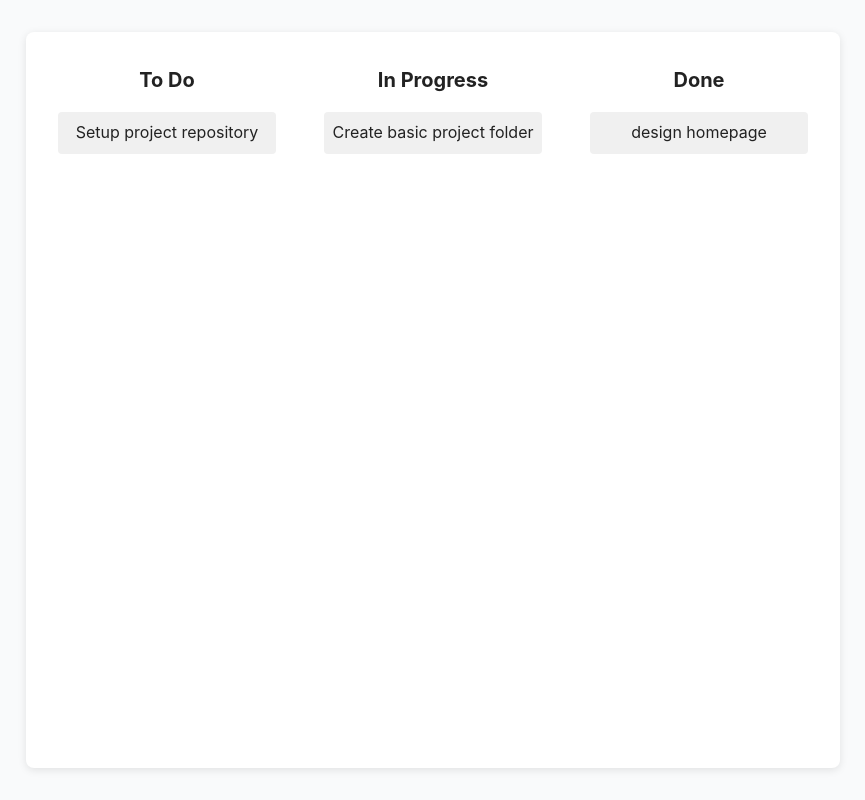
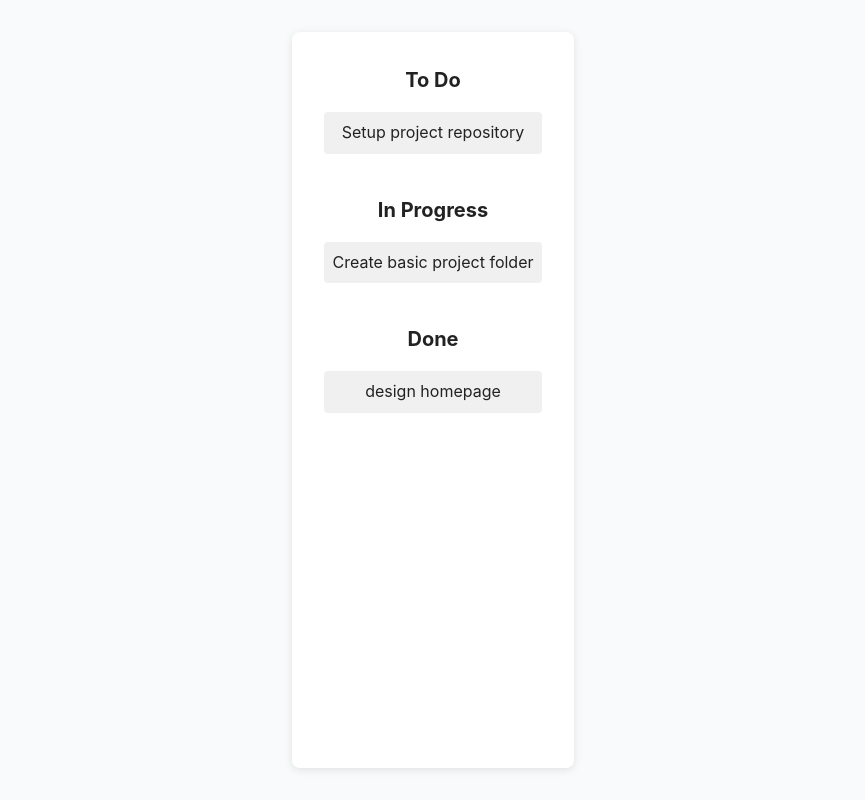
Before and after one commit to lu-alvz-dev/management-app, a React (Vite) app: page / in a window 1280 px wide. Shown: the whole page, without its empty margins (207-1072 px from the left). Built offline with nearby package versions, Linux system fonts and the light colour scheme.

Commit message:
implement drag-and-drop functionality with @dnd-kit

```diff
--- a/src/App.jsx
+++ b/src/App.jsx
@@ -1,34 +1,117 @@
+import { useState } from "react";
 import Column from "./components/Column/Column";
+import AddTask from "./components/AddTask/AddTask";
 import { tasks as initialTasks } from "./data";
 import styles from "./App.module.css";
-import AddTask from "./components/AddTask/AddTask";
-import { useState } from "react";
-//import { DndContext } from "@dnd-kit/core"; to activate drag-and-drop behavior.
+
 import { DndContext, closestCenter } from "@dnd-kit/core";
-import { arrayMove } from "@dnd-kit/sortable";
+import {
+  arrayMove,
+  SortableContext,
+  verticalListSortingStrategy,
+} from "@dnd-kit/sortable";
+import { SortableTask } from "./components/TaskCard/SortableTask";
+
 export default function App() {
   const [tasks, setTasks] = useState(initialTasks);
+
+  // Add task to a column
   const addTask = (column, task) => {
     setTasks((prev) => ({ ...prev, [column]: [...prev[column], task] }));
   };
 
+  // Handle drag end for moving tasks between columns
+  const handleDragEnd = (event) => {
+    const { active, over } = event;
+    if (!over || active.id === over.id) return;
+
+    let sourceColumn = "";
+    let targetColumn = "";
+    let draggedTask;
+
+    // Find source column and task
+    for (let col in tasks) {
+      const found = tasks[col].find((t) => t.id === active.id);
+      if (found) {
+        sourceColumn = col;
+        draggedTask = found;
+        break;
+      }
+    }
+
+    // Find target column
+    for (let col in tasks) {
+      const found = tasks[col].find((t) => t.id === over.id);
+      if (found) {
+        targetColumn = col;
+        break;
+      }
+    }
+
+    // If dropped in empty column, use active.id column
+    if (!targetColumn) {
+      targetColumn = sourceColumn;
+    }
+
+    if (!draggedTask) return;
+
+    // Remove task from source column
+    const newSourceTasks = tasks[sourceColumn].filter(
+      (t) => t.id !== draggedTask.id
+    );
+
+    // Insert task into target column
+    const newTargetTasks =
+      sourceColumn === targetColumn
+        ? arrayMove(
+            newSourceTasks,
+            tasks[sourceColumn].indexOf(draggedTask),
+            tasks[targetColumn].indexOf(
+              tasks[targetColumn].find((t) => t.id === over.id)
+            )
+          )
+        : [...tasks[targetColumn], draggedTask];
+
+    setTasks({
+      ...tasks,
+      [sourceColumn]: newSourceTasks,
+      [targetColumn]: newTargetTasks,
+    });
+  };
+
   return (
-    <>
     <div className={styles.app}>
-        <DndContext collisionDetection={closestCenter}>
-          <div className={styles.board}>
-            <Column title="To Do" tasks={tasks.todo}>
+      <DndContext collisionDetection={closestCenter} onDragEnd={handleDragEnd}>
+        {/* To Do Column */}
+        <SortableContext
+          items={tasks.todo.map((t) => t.id)}
+          strategy={verticalListSortingStrategy}
+        >
+          <Column title="To Do" tasks={tasks.todo} sortable={true}>
             <AddTask onAdd={(task) => addTask("todo", task)} />
           </Column>
-            <Column title="In Progress" tasks={tasks.inprogress}>
+        </SortableContext>
+
+        {/* In Progress Column */}
+        <SortableContext
+          items={tasks.inprogress.map((t) => t.id)}
+          strategy={verticalListSortingStrategy}
+        >
+          <Column title="In Progress" tasks={tasks.inprogress} sortable={true}>
             <AddTask onAdd={(task) => addTask("inprogress", task)} />
           </Column>
-            <Column title="Done" tasks={tasks.done}>
+        </SortableContext>
+
+        {/* Done Column */}
+        <SortableContext
+          items={tasks.done.map((t) => t.id)}
+          strategy={verticalListSortingStrategy}
+        >
+          <Column title="Done" tasks={tasks.done} sortable={true}>
             <AddTask onAdd={(task) => addTask("done", task)} />
           </Column>
-          </div>
+        </SortableContext>
       </DndContext>
     </div>
-    </>
   );
 }
```
Lines whose indentation alone changed are shown as unchanged.
